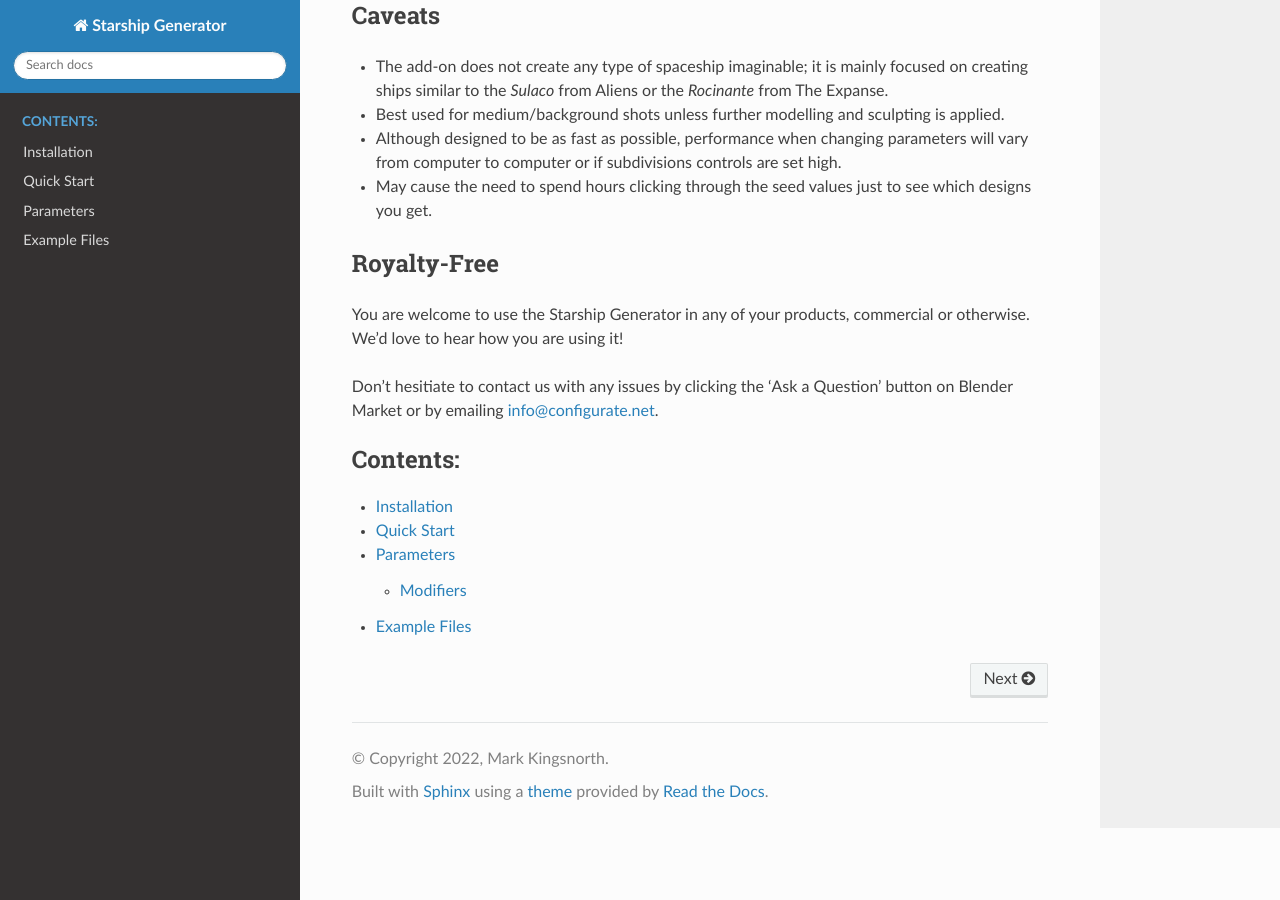
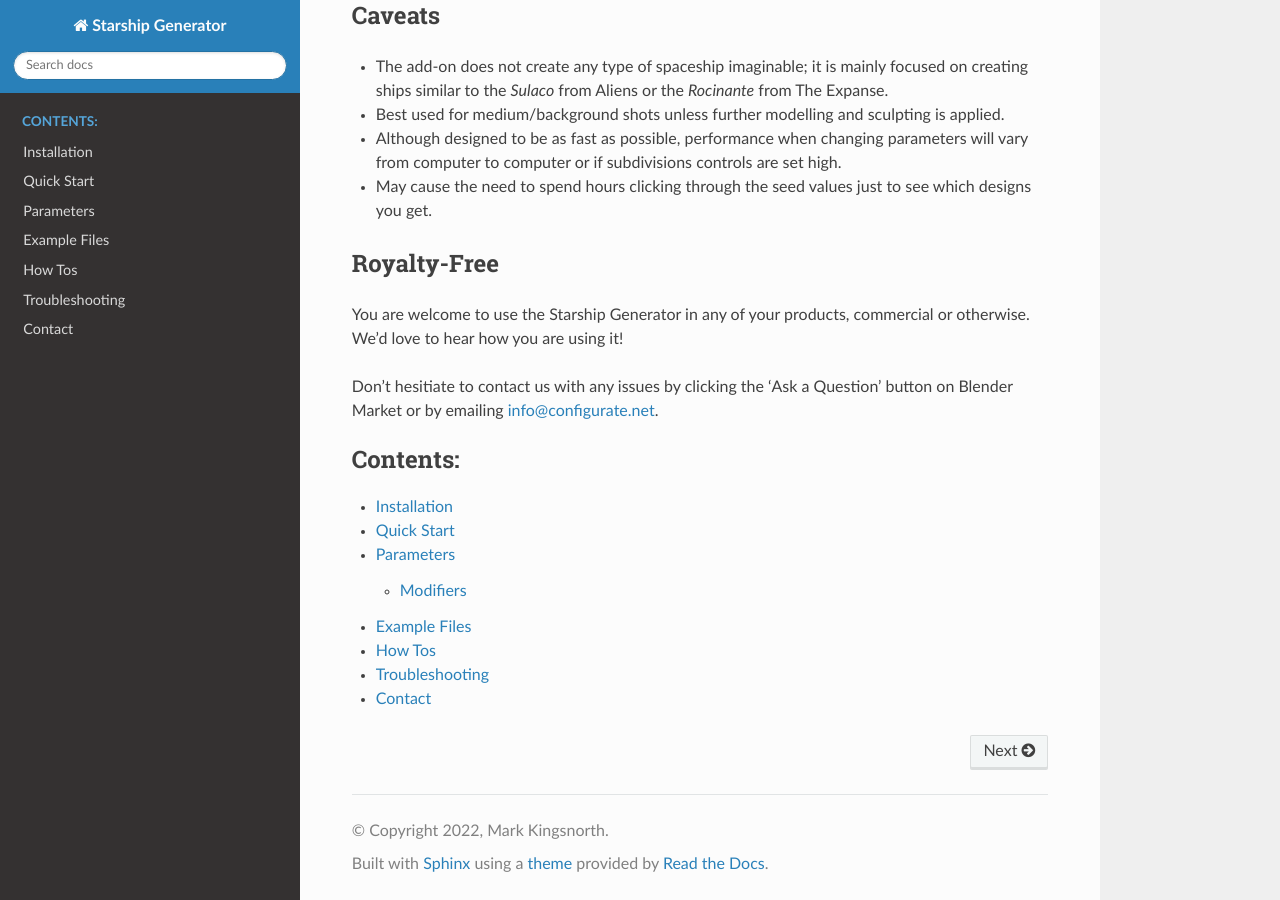
Before and after one commit to mkingsnorth/starship_generator_docs, a Sphinx documentation site: the page built from docs/index.rst, in a window 1280 px wide and 900 px high, scrolled down 1277 px. Built offline with Sphinx 7.4.7 and the Read the Docs theme 2.0.0, drawn with Linux system fonts in a browser that asks for light colours.

Commit message:
Adding placeholder files for howtos, troubleshooting and contact

```diff
--- /dev/null
+++ b/docs/contact.rst
@@ -0,0 +1,5 @@
+###########
+Contact
+###########
+
+If you have a question, issue, or new feature do not hesitate to get in touch via `info@configurate.net <mailto:info@configurate.net>`_.
--- /dev/null
+++ b/docs/how_tos.rst
@@ -0,0 +1,3 @@
+######################
+How Tos
+######################
--- a/docs/index.rst
+++ b/docs/index.rst
@@ -78,3 +78,6 @@ Don't hesitiate to contact us with any issues by clicking the 'Ask a Question' b
    quick_start
    parameters
    example_files
+   how_tos
+   troubleshooting
+   contact
--- /dev/null
+++ b/docs/troubleshooting.rst
@@ -0,0 +1,3 @@
+######################
+Troubleshooting
+######################
```
